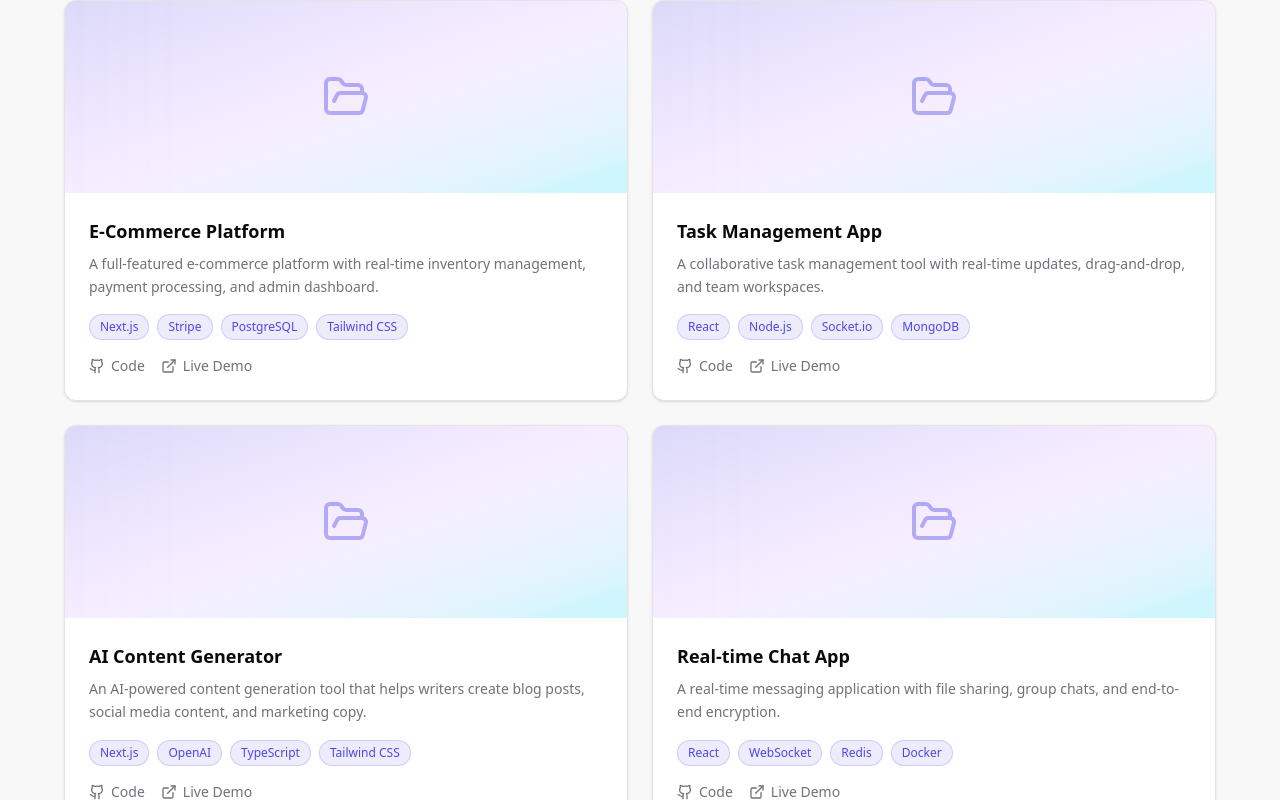
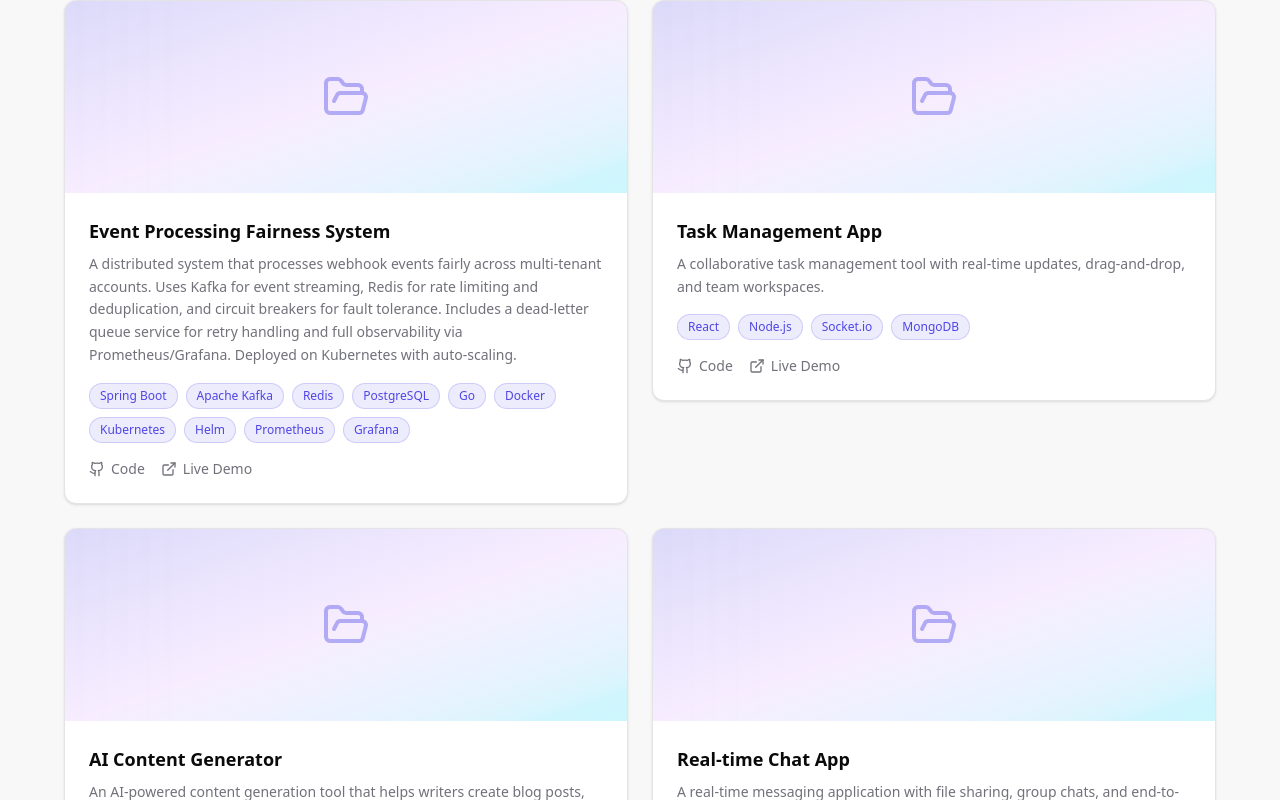
Before and after one commit to long-lehoang/portfolio-blog, a Next.js app: page / in a window 1280 px wide. Shown: the part 4231-5031 px from the top of the page. Built offline with nearby package versions, Linux system fonts and the light colour scheme.

Commit message:
update projects data

```diff
--- a/src/content/data.ts
+++ b/src/content/data.ts
@@ -77,12 +77,12 @@ export const siteData = {
 
   projects: [
     {
-      title: "E-Commerce Platform",
+      title: "Event Processing Fairness System",
       description:
-        "A full-featured e-commerce platform with real-time inventory management, payment processing, and admin dashboard.",
-      tech: ["Next.js", "Stripe", "PostgreSQL", "Tailwind CSS"],
-      github: "https://github.com/your-username/ecommerce-platform",
-      demo: "https://your-ecommerce-demo.vercel.app",
+        "A distributed system that processes webhook events fairly across multi-tenant accounts. Uses Kafka for event streaming, Redis for rate limiting and deduplication, and circuit breakers for fault tolerance. Includes a dead-letter queue service for retry handling and full observability via Prometheus/Grafana. Deployed on Kubernetes with auto-scaling.",
+      tech: ["Spring Boot", "Apache Kafka", "Redis", "PostgreSQL", "Go", "Docker", "Kubernetes", "Helm", "Prometheus", "Grafana"],
+      github: "https://github.com/long-lehoang/event-processing-fairness",
+      demo: "",
       image: "/images/project-1.png",
     },
     {
```
